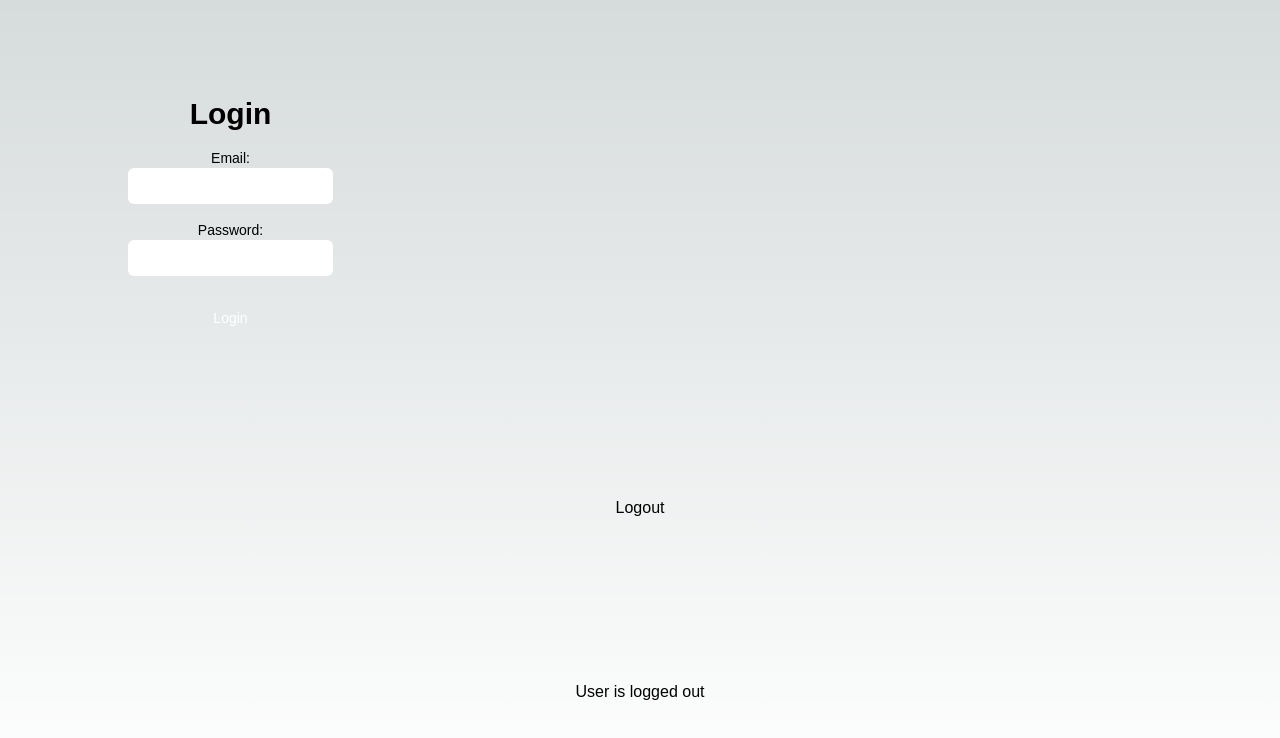
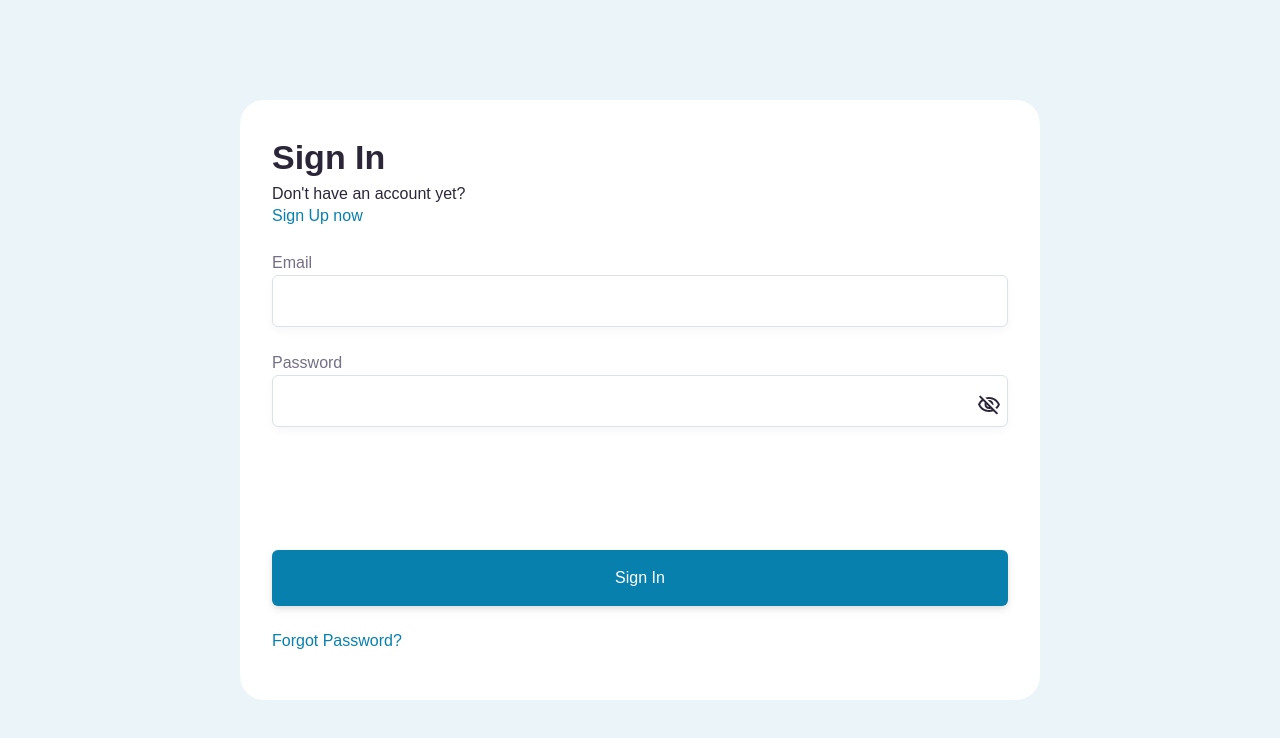
Before and after one commit to Chr728/Compass, a Next.js app in the folder compass/: page / in a window 1280 px wide. Shown: the top 738 px of the page. Built offline with nearby package versions, Linux system fonts and the light colour scheme; no server answers.

Commit message:
connected the login functionality to the login frontend

```diff
--- a/compass/app/contexts/AuthContext.tsx
+++ b/compass/app/contexts/AuthContext.tsx
@@ -1,20 +1,21 @@
-import React, {createContext, FC, ReactNode, useContext, useEffect, useState} from 'react';
-import {auth} from '@/app/config/firebase';
+import React, {
+  createContext,
+  FC,
+  ReactNode,
+  useContext,
+  useEffect,
+  useState,
+} from 'react';
+import { auth } from '@/app/config/firebase';
 import {
-  UserCredential,
   signInWithEmailAndPassword,
-  createUserWithEmailAndPassword,
-  signOut, onAuthStateChanged,
-  User
+  onAuthStateChanged,
+  User,
 } from 'firebase/auth';
-
-
 
 interface AuthContextProps {
   user: User | null;
-  signup: (email: string, password: string) => void;
   login: (email: string, password: string) => void;
-  logout: () => Promise<void>;
 }
 
 const AuthContext = createContext<AuthContextProps | undefined>(undefined);
@@ -34,39 +35,24 @@ export const AuthProvider: FC<AuthProviderProps> = ({ children }) => {
   const [user, setUser] = useState<User | null>(null);
   const [loading, setLoading] = useState(true);
 
-  const signup = (email: string, password: string) => {
-    createUserWithEmailAndPassword(auth, email, password).then((userCredential) => {
-      console.log('signed up')
+  const login = (email: string, password: string) => {
+    signInWithEmailAndPassword(auth, email, password)
+      .then((userCredential) => {
         // Signed in
         const user = userCredential.user;
+
         // ...
       })
       .catch((error) => {
         const errorCode = error.code;
         const errorMessage = error.message;
-          console.log(errorCode, errorMessage)
-          // ..
-        });;
-  };
-
-  const login = (email: string, password: string) => {
-    signInWithEmailAndPassword(auth, email, password).then((userCredential) => {
-      // Signed in
-      const user = userCredential.user;
-      // ...
-    })
-        .catch((error) => {
-          const errorCode = error.code;
-          const errorMessage = error.message;
-        });;
-  };
-
-  const logout = () => {
-    return signOut(auth);
+        console.error(errorCode, errorMessage);
+      });
   };
 
   useEffect(() => {
-    const unsubscribe = onAuthStateChanged(auth, (user: User | null) => { // Specify the type here
+    const unsubscribe = onAuthStateChanged(auth, (user: User | null) => {
+      // Specify the type here
       setUser(user);
       setLoading(false);
     });
@@ -76,12 +62,14 @@ export const AuthProvider: FC<AuthProviderProps> = ({ children }) => {
 
   const value: AuthContextProps = {
     user,
-    signup,
     login,
-    logout,
   };
 
-  return <AuthContext.Provider value={value}>{!loading && children}</AuthContext.Provider>;
+  return (
+    <AuthContext.Provider value={value}>
+      {!loading && children}
+    </AuthContext.Provider>
+  );
 };
 
-export default AuthContext
+export default AuthContext;
--- a/compass/app/form.tsx
+++ /dev/null
@@ -1,69 +0,0 @@
-import React, {useState} from 'react';
-import {useContext} from 'react';
-import AuthContext from '@/app/contexts/AuthContext';
-
-const Form = () => {
-    const [email, setEmail] = useState('');
-    const [password, setPassword] = useState('');
-
-    const useAuth = useContext(AuthContext)
-
-    const handleSubmit = async (e: React.FormEvent) => {
-        e.preventDefault();
-        try {
-            useAuth?.login(email, password)
-            console.log('Login successful');
-            // Handle any necessary navigation or state changes upon successful login
-        } catch (error) {
-            console.error('Error logging in:', error);
-        }
-    };
-    return (
-        <main className="flex min-h-screen flex-col items-center justify-between p-24">
-            <form
-                onSubmit={handleSubmit}
-                className="z-10 max-w-5xl w-full items-center justify-between font-mono text-sm lg:flex"
-            >
-                <div className="text-center">
-                    <h2 className="text-3xl font-semibold mb-4">Login</h2>
-                    <div className="mb-4">
-                        <label htmlFor="email" className="block text-gray-600">
-                            Email:
-                        </label>
-                        <input
-                            type="email"
-                            id="email"
-                            value={email}
-                            onChange={(e) => setEmail(e.target.value)}
-                            className="w-full border-gray-300 rounded-md px-3 py-2"
-                            required
-                        />
-                    </div>
-                    <div className="mb-6">
-                        <label htmlFor="password" className="block text-gray-600">
-                            Password:
-                        </label>
-                        <input
-                            type="password"
-                            id="password"
-                            value={password}
-                            onChange={(e) => setPassword(e.target.value)}
-                            className="w-full border-gray-300 rounded-md px-3 py-2"
-                            required
-                        />
-                    </div>
-                    <button
-                        type="submit"
-                        className="bg-blue-500 text-white px-4 py-2 rounded-md hover:bg-blue-600"
-                    >
-                        Login
-                    </button>
-                </div>
-            </form>
-            <button onClick={useAuth?.logout}>Logout</button>
-            {useAuth?.user ? <p>User is logged in </p> : <p>User is logged out</p>}
-        </main>
-    );
-};
-
-export default Form;
--- a/compass/app/login/page.tsx
+++ b/compass/app/login/page.tsx
@@ -1,103 +1,154 @@
 'use client';
-import {useState} from 'react'
+import { useState } from 'react';
 import Input from '../components/Input';
 import Button from '../components/Button';
 import Link from 'next/link';
-import Image from 'next/image'
+import Image from 'next/image';
 import { useFormik } from 'formik';
 import { useRouter } from 'next/navigation';
+import { useAuth } from '../contexts/AuthContext';
 
 export default function Login() {
   const router = useRouter();
+  const { user, login } = useAuth();
 
   const formik = useFormik({
     initialValues: {
-            email: "",
-            password: ""
+      email: '',
+      password: '',
     },
-        onSubmit: values => {
-            console.log(values);
-            // redirect to home page on form submission
-            router.push('/');
+    onSubmit: async (values) => {
+      try {
+        await login(values.email, values.password);
+        router.push('/home');
+      } catch (error) {
+        console.error('Login failed:', error);
+      }
     },
-        validate: values => {
-            let errors : {
+    validate: (values) => {
+      let errors: {
         email?: string;
-                password?:string;
+        password?: string;
       } = {};
-            if(!values.email){
-                errors.email= "Email is required";
-            }
-            else if (!/^[A-Z0-9._%+-]+@[A-Z0-9.-]+\.[A-Z]{2,4}$/i.test(values.email)){
+      if (!values.email) {
+        errors.email = 'Email is required';
+      } else if (
+        !/^[A-Z0-9._%+-]+@[A-Z0-9.-]+\.[A-Z]{2,4}$/i.test(values.email)
+      ) {
         errors.email = 'Invalid email format';
       }
 
-            if(!values.password){
-                errors.password="Password is required";
+      if (!values.password) {
+        errors.password = 'Password is required';
       }
 
       return errors;
-        }
-    })
-
+    },
+  });
 
   const [visible, setVisible] = useState<boolean>(false);
 
-    const handleVisibility = (e:React.MouseEvent<HTMLDivElement, MouseEvent>): void => {
+  const handleVisibility = (
+    e: React.MouseEvent<HTMLDivElement, MouseEvent>
+  ): void => {
     e.preventDefault();
-        setVisible(previous => !previous)
-    }
+    setVisible((previous) => !previous);
+  };
 
   return (
     <div className="bg-eggshell min-h-screen flex flex-col">
-        <form className="rounded-3xl bg-white flex flex-col m-auto w-full md:max-w-[800px] md:h-[600px] p-8" onSubmit={formik.handleSubmit}>
+      <form
+        className="rounded-3xl bg-white flex flex-col m-auto w-full md:max-w-[800px] md:h-[600px] p-8"
+        onSubmit={formik.handleSubmit}
+      >
         <div className="mb-6">
-                    <p className="text-[34px] text-darkgrey font-sans font-bold">Sign In</p>
-                    <p className="text-darkgrey text-[16px] font-sans leading-[22px]">Don&apos;t have an account yet?</p>
-                    <p className="text-blue font-sans text-[16px] leading-[22px]"><Link href='/register'>Sign Up now</Link></p>
+          <p className="text-[34px] text-darkgrey font-sans font-bold">
+            Sign In
+          </p>
+          <p className="text-darkgrey text-[16px] font-sans leading-[22px]">
+            Don&apos;t have an account yet?
+          </p>
+          <p className="text-blue font-sans text-[16px] leading-[22px]">
+            <Link href="/register">Sign Up now</Link>
+          </p>
         </div>
 
         <div>
-                    <label htmlFor='email' className="text-grey font-medium">Email</label>
-                    <br/>
-                    <Input name="email" id="email" type="text" value={formik.values.email} onChange={formik.handleChange} onBlur={formik.handleBlur} style={{ width: '100%' }}/>
+          <label htmlFor="email" className="text-grey font-medium">
+            Email
+          </label>
+          <br />
+          <Input
+            name="email"
+            id="email"
+            type="text"
+            value={formik.values.email}
+            onChange={formik.handleChange}
+            onBlur={formik.handleBlur}
+            style={{ width: '100%' }}
+          />
         </div>
-                {formik.touched.email && formik.errors.email ? <p className="text-[16px] text-red font-sans">{formik.errors.email}</p> : null}
+        {formik.touched.email && formik.errors.email ? (
+          <p className="text-[16px] text-red font-sans">
+            {formik.errors.email}
+          </p>
+        ) : null}
 
         <div className="relative mt-6">
-                    <label htmlFor='password' className="text-grey font-medium">Password</label>
-                    <br/>
-                    <Input name="password" id="password" type={visible ? "text":"password"} value={formik.values.password} onChange={formik.handleChange} onBlur={formik.handleBlur} style={{ width: '100%' }}/>
+          <label htmlFor="password" className="text-grey font-medium">
+            Password
+          </label>
+          <br />
+          <Input
+            name="password"
+            id="password"
+            type={visible ? 'text' : 'password'}
+            value={formik.values.password}
+            onChange={formik.handleChange}
+            onBlur={formik.handleBlur}
+            style={{ width: '100%' }}
+          />
           <div className="absolute right-2 bottom-3" onClick={handleVisibility}>
-                        {visible? <Image
+            {visible ? (
+              <Image
                 src="/icons/visibleEye.svg"
                 alt="Eye icon"
                 width={24}
                 height={24}
-                                /> : <Image
+              />
+            ) : (
+              <Image
                 src="/icons/invisibleEye.svg"
                 alt="Eye icon"
                 width={24}
                 height={24}
-                                style={{ width: 'auto', height: 'auto'}}
-                                />}
+                style={{ width: 'auto', height: 'auto' }}
+              />
+            )}
           </div>
         </div>
-                {formik.touched.password && formik.errors.password ? <p className="text-[16px] text-red font-sans">{formik.errors.password}</p> : null}
+        {formik.touched.password && formik.errors.password ? (
+          <p className="text-[16px] text-red font-sans">
+            {formik.errors.password}
+          </p>
+        ) : null}
 
         <div className="md:mt-auto mt-6 w-full">
-                    {formik.errors.password || formik.errors.email ?
-                    <Button type="submit" text="Sign In" style={{ width: '100%', cursor: 'not-allowed' }} />
-                    :
+          {formik.errors.password || formik.errors.email ? (
+            <Button
+              type="submit"
+              text="Sign In"
+              style={{ width: '100%', cursor: 'not-allowed' }}
+            />
+          ) : (
             <Button type="submit" text="Sign In" style={{ width: '100%' }} />
-                     }
-
-
+          )}
         </div>
 
-                <p className="text-blue font-sans text-[16px] leading-[22px] mb-4 mt-6"><Link href='/reset'>Forgot Password?</Link></p>
-
+        <p className="text-blue font-sans text-[16px] leading-[22px] mb-4 mt-6">
+          <Link href="/reset">Forgot Password?</Link>
+        </p>
       </form>
     </div>
-  )
+  );
 }
--- a/compass/app/page.tsx
+++ b/compass/app/page.tsx
@@ -1,12 +1,12 @@
 'use client';
 
 import { AuthProvider } from './contexts/AuthContext';
-import Form from './form';
+import Login from './login/page';
 
 export default function Home() {
   return (
     <AuthProvider>
-      <Form />
+      <Login />
     </AuthProvider>
   );
 }
```
Also changed, not shown: 1 other file (tests, documents, lock files or other folders). Lines whose indentation alone changed are shown as unchanged.
